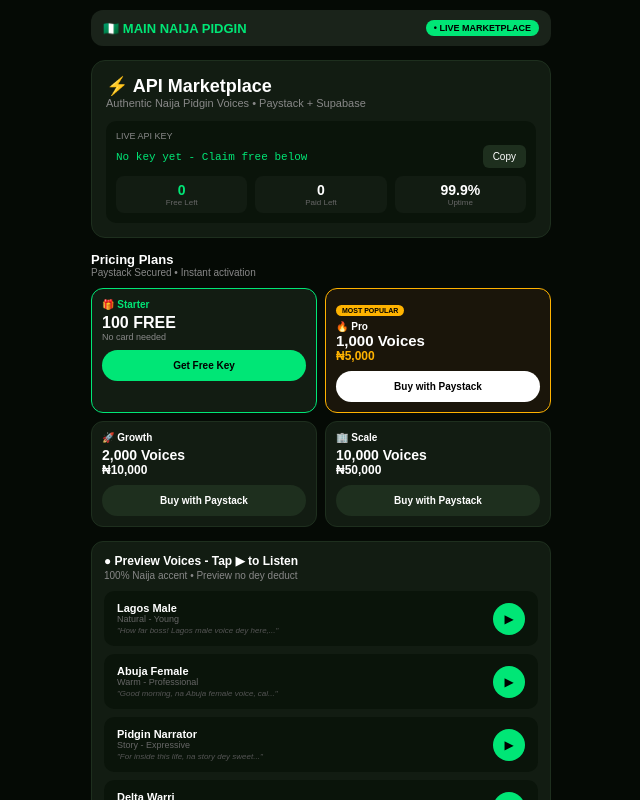
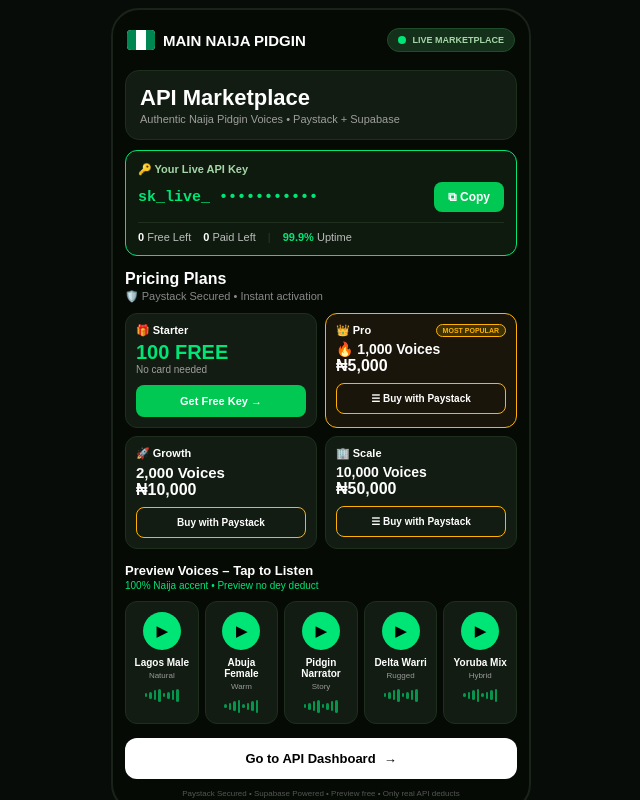
Before and after one commit to tapbombaai-glitch/main-naija-pidgin, a Next.js app: page / in a window 1280 px wide. Shown: the top 800 px of the page, without its empty margins (319-959 px from the left). Built offline with nearby package versions, Linux system fonts and the light colour scheme; no server answers; the database is empty.

Commit message:
Update page.tsx

```diff
--- a/app/page.tsx
+++ b/app/page.tsx
@@ -14,14 +14,14 @@
   const [realKey, setRealKey] = useState("");
   const [freeLeft, setFreeLeft] = useState(0);
   const [paidLeft, setPaidLeft] = useState(0);
-  const [loadingPkg, setLoadingPkg] = useState<string | null>(null);
+  const [loading, setLoading] = useState(false);
   const [voices, setVoices] = useState<any[]>([]);
   const [playingId, setPlayingId] = useState<string | null>(null);
   const [audio, setAudio] = useState<HTMLAudioElement | null>(null);
   const [toast, setToast] = useState("");
+  const [toastType, setToastType] = useState<"success"|"error">("success");
 
   useEffect(() => { loadData(); }, []);
-
   async function loadData() {
     const { data: u } = await supabase.auth.getUser();
     setUser(u?.user || null);
@@ -39,156 +39,140 @@
     const uid = u?.user?.id || guestId;
     const { data: keys } = await supabase.from('api_keys').select('*').eq('user_id', uid).eq('is_active', true).order('created_at', { ascending: false }).limit(1);
     if (keys && keys[0]) {
-      setApiKey(keys[0].key_prefix);
-      setRealKey(keys[0].key);
-      setFreeLeft(keys[0].free_requests_remaining || 0);
-      setPaidLeft(keys[0].paid_requests_remaining || 0);
+      setApiKey(keys[0].key_prefix); setRealKey(keys[0].key);
+      setFreeLeft(keys[0].free_requests_remaining || 0); setPaidLeft(keys[0].paid_requests_remaining || 0);
     }
   }
-
-  const showToast = (m: string) => { setToast(m); setTimeout(()=>setToast(""), 3500); };
-
+  const showToast = (m: string, type: "success"|"error" = "success") => { setToast(m); setToastType(type); setTimeout(()=>setToast(""), 3500); };
   const playSample = async (voice: any) => {
     try {
       if (audio) { audio.pause(); }
       if (playingId === voice.id) { setPlayingId(null); return; }
       setPlayingId(voice.id);
-      if (voice.sample_url) {
-        const a = new Audio(voice.sample_url);
-        setAudio(a); a.onended = () => setPlayingId(null);
-        await a.play(); return;
-      }
-      const utter = new SpeechSynthesisUtterance(voice.sample_text);
-      utter.onend = () => setPlayingId(null);
-      speechSynthesis.speak(utter);
+      if (voice.sample_url) { const a = new Audio(voice.sample_url); setAudio(a); a.onended = () => setPlayingId(null); await a.play(); return; }
+      const utter = new SpeechSynthesisUtterance(voice.sample_text); utter.onend = () => setPlayingId(null); speechSynthesis.speak(utter);
     } catch { setPlayingId(null); }
   };
-
   const claimFree = async () => {
-    setLoadingPkg('free_100');
+    setLoading(true);
     try {
       const guestId = localStorage.getItem('guest_id') || `guest_${Date.now()}`;
       localStorage.setItem('guest_id', guestId);
-      const res = await fetch('/api/keys/create-free', {
-        method: 'POST', headers: { 'Content-Type': 'application/json' },
-        body: JSON.stringify({ userId: user?.id || guestId })
-      });
+      const res = await fetch('/api/keys/create-free', { method: 'POST', headers: { 'Content-Type': 'application/json' }, body: JSON.stringify({ userId: user?.id || guestId }) });
       const data = await res.json();
-      if (data.api_key) {
-        setRealKey(data.api_key); setApiKey(data.key_prefix); setFreeLeft(100);
-        showToast("✅ 100 FREE claimed! Key copied!");
-        navigator.clipboard.writeText(data.api_key); await loadData();
-      } else { showToast(data.error || 'You already claimed free'); }
-    } catch { showToast("Network error"); }
-    setLoadingPkg(null);
+      if (data.api_key) { setRealKey(data.api_key); setApiKey(data.key_prefix); setFreeLeft(100); showToast("✅ 100 FREE claimed! Key copied!", "success"); navigator.clipboard.writeText(data.api_key); await loadData(); }
+      else showToast(data.error || 'Already claimed', "error");
+    } catch { showToast("Network error - add SUPABASE_SERVICE_KEY for Render", "error"); }
+    setLoading(false);
   };
-
   const buy = async (pkg: string) => {
     if (pkg === 'free_100') { claimFree(); return; }
-    setLoadingPkg(pkg);
+    setLoading(true);
     try {
       const guestId = localStorage.getItem('guest_id') || `guest_${Date.now()}`;
-      localStorage.setItem('guest_id', guestId);
-      showToast(`Opening Paystack for ${pkg}...`);
-      const res = await fetch('/api/paystack/initialize', {
-        method: 'POST', headers: { 'Content-Type': 'application/json' },
-        body: JSON.stringify({
-          packageId: pkg,
-          email: user?.email || 'customer@mainnaija.com',
-          userId: user?.id || guestId
-        })
-      });
+      const res = await fetch('/api/paystack/initialize', { method: 'POST', headers: { 'Content-Type': 'application/json' }, body: JSON.stringify({ packageId: pkg, email: user?.email || 'customer@mainnaija.com', userId: user?.id || guestId }) });
       const data = await res.json();
-      if (data.authorization_url) {
-        window.location.href = data.authorization_url;
-      } else {
-        showToast(data.error || 'Paystack key missing - check Render env');
-      }
-    } catch (e) {
-      showToast("Connection failed - check internet");
-    }
-    setLoadingPkg(null);
+      if (data.authorization_url) window.location.href = data.authorization_url;
+      else showToast(data.error || 'Paystack init failed', "error");
+    } catch { showToast("Connection failed", "error"); }
+    setLoading(false);
   };
 
   return (
-    <div style={{ background: "#050A05", minHeight: "100vh", width: "100%" }}>
-      <style>{`*{box-sizing:border-box} body{margin:0} button:active{transform:scale(0.97)} button:disabled{opacity:0.6}`}</style>
-      {toast && <div style={{ position: "fixed", top: "20px", left: "50%", transform: "translateX(-50%)", background: "#00E676", color: "black", padding: "10px 18px", borderRadius: "20px", fontSize: "11px", fontWeight: "900", zIndex: 100, maxWidth: "90%", textAlign: "center" }}>{toast}</div>}
-      <div style={{ maxWidth: "480px", margin: "0 auto", padding: "10px" }}>
-        <div style={{ background: "#1A231A", borderRadius: "12px", padding: "10px 12px", display: "flex", justifyContent: "space-between", alignItems: "center" }}>
-          <Link href="/" style={{ textDecoration: "none" }}><div style={{ fontWeight: "900", color: "#00E676", fontSize: "13px" }}>🇳🇬 MAIN NAIJA PIDGIN</div></Link>
-          <span style={{ background: "#00E676", color: "#000", fontSize: "9px", fontWeight: "800", padding: "3px 8px", borderRadius: "20px" }}>• LIVE MARKETPLACE</span>
+    <div style={{ background: "#080C08", minHeight: "100vh", width: "100%", padding: "8px" }}>
+      <style>{`
+        *{box-sizing:border-box} body{margin:0} button:active{transform:scale(0.97)}
+        .voice-scroll { display: grid; grid-template-columns: repeat(5, 1fr); gap: 6px; }
+        @media (max-width: 380px) {
+          .voice-scroll { display: flex; overflow-x: auto; gap: 8px; padding-bottom: 6px; scrollbar-width: none; }
+          .voice-scroll::-webkit-scrollbar { display: none; }
+          .voice-card { min-width: 88px; flex-shrink: 0; }
+        }
+      `}</style>
+      {toast && <div style={{ position: "fixed", top: "20px", left: "50%", transform: "translateX(-50%)", background: toastType==="error" ? "#FF5252" : "#00E676", color: toastType==="error" ? "white" : "black", padding: "10px 18px", borderRadius: "20px", fontSize: "11px", fontWeight: "900", zIndex: 100, maxWidth: "90%", textAlign: "center" }}>{toast}</div>}
+
+      <div style={{ maxWidth: "420px", margin: "0 auto", border: "2px solid #1A231A", borderRadius: "28px", background: "#050A05", padding: "12px" }}>
+        <div style={{ display: "flex", justifyContent: "space-between", alignItems: "center", padding: "6px 2px" }}>
+          <div style={{ display: "flex", alignItems: "center", gap: "8px" }}>
+            <div style={{ background: "white", borderRadius: "4px", width: "28px", height: "20px", display: "flex", overflow: "hidden" }}><div style={{ flex: 1, background: "#008751" }}></div><div style={{ flex: 1, background: "white" }}></div><div style={{ flex: 1, background: "#008751" }}></div></div>
+            <div style={{ fontWeight: "900", color: "white", fontSize: "15px" }}>MAIN NAIJA PIDGIN</div>
+          </div>
+          <div style={{ background: "#14301A", border: "1px solid #1E4D2B", color: "#A5D6A7", fontSize: "9px", fontWeight: "800", padding: "6px 10px", borderRadius: "20px", display: "flex", alignItems: "center", gap: "6px" }}><span style={{ width: "8px", height: "8px", background: "#00E676", borderRadius: "50%" }}></span>LIVE MARKETPLACE</div>
         </div>
 
-        <div style={{ marginTop: "14px", background: "#121C12", borderRadius: "14px", padding: "14px", border: "1px solid #1E2F1E" }}>
-          <div style={{ fontSize: "18px", fontWeight: "900", color: "white" }}>⚡ API Marketplace</div>
-          <div style={{ fontSize: "11px", color: "#888" }}>Authentic Naija Pidgin Voices • Paystack + Supabase</div>
-          <div style={{ marginTop: "12px", background: "#0A140A", borderRadius: "10px", padding: "10px" }}>
-            <div style={{ fontSize: "9px", color: "#888" }}>LIVE API KEY {freeLeft + paidLeft > 0 ? `• ${freeLeft + paidLeft} left` : ''}</div>
-            <div style={{ display: "flex", justifyContent: "space-between", alignItems: "center", marginTop: "4px", gap: "8px" }}>
-              <div style={{ fontSize: "11px", color: "#00E676", fontFamily: "monospace", overflow: "hidden", textOverflow: "ellipsis" }}>{apiKey || "No key yet - Claim free below"}</div>
-              <button onClick={() => { if(realKey){ navigator.clipboard.writeText(realKey); showToast("Key copied!"); }}} style={{ background: "#1E2F1E", color: "white", border: "none", padding: "6px 10px", borderRadius: "6px", fontSize: "10px", flexShrink: 0 }}>Copy</button>
+        <div style={{ marginTop: "12px", background: "#121C12", borderRadius: "14px", padding: "14px", border: "1px solid #1E2F1E" }}>
+          <div style={{ fontSize: "22px", fontWeight: "900", color: "white" }}>API Marketplace</div>
+          <div style={{ fontSize: "11px", color: "#9E9E9E", marginTop: "2px" }}>Authentic Naija Pidgin Voices • Paystack + Supabase</div>
+        </div>
+
+        <div style={{ marginTop: "10px", background: "#0F1A0F", border: "1.5px solid #00E676", borderRadius: "12px", padding: "12px" }}>
+          <div style={{ display: "flex", alignItems: "center", gap: "6px", fontSize: "11px", fontWeight: "700", color: "#A5D6A7" }}>🔑 Your Live API Key</div>
+          <div style={{ display: "flex", justifyContent: "space-between", alignItems: "center", marginTop: "6px", gap: "8px" }}>
+            <div style={{ fontSize: "15px", fontWeight: "900", color: "#00E676", fontFamily: "monospace", overflow: "hidden", textOverflow: "ellipsis" }}>{apiKey ? apiKey : "sk_live_ •••••••••••"}</div>
+            <button onClick={() => { if(realKey){ navigator.clipboard.writeText(realKey); showToast("Key copied!"); } }} style={{ background: "#00C853", color: "white", border: "none", padding: "8px 14px", borderRadius: "8px", fontSize: "12px", fontWeight: "800", flexShrink: 0 }}>⧉ Copy</button>
+          </div>
+          <div style={{ marginTop: "10px", borderTop: "1px solid #1E2F1E", paddingTop: "8px", display: "flex", gap: "12px", fontSize: "11px", color: "#BDBDBD" }}>
+            <span><b style={{ color: "white" }}>{freeLeft}</b> Free Left</span>
+            <span><b style={{ color: "white" }}>{paidLeft}</b> Paid Left</span>
+            <span style={{ color: "#333" }}>|</span>
+            <span><b style={{ color: "#00E676" }}>99.9%</b> Uptime</span>
+          </div>
+        </div>
+
+        <div style={{ marginTop: "14px" }}>
+          <div style={{ fontSize: "16px", fontWeight: "900", color: "white" }}>Pricing Plans</div>
+          <div style={{ fontSize: "11px", color: "#888", display: "flex", gap: "6px", marginTop: "2px" }}>🛡️ Paystack Secured • Instant activation</div>
+          <div style={{ display: "grid", gridTemplateColumns: "1fr 1fr", gap: "8px", marginTop: "10px" }}>
+            <div style={{ background: "#121C12", border: "1px solid #1E2F1E", borderRadius: "12px", padding: "10px" }}>
+              <div style={{ fontSize: "11px", fontWeight: "800", color: "white" }}>🎁 Starter</div>
+              <div style={{ fontSize: "20px", fontWeight: "900", color: "#00E676", marginTop: "4px" }}>100 FREE</div>
+              <div style={{ fontSize: "10px", color: "#9E9E9E" }}>No card needed</div>
+              <button onClick={() => buy('free_100')} disabled={loading} style={{ width: "100%", marginTop: "10px", background: "#00C853", color: "white", border: "none", padding: "10px", borderRadius: "8px", fontSize: "11px", fontWeight: "800" }}>{loading ? "..." : "Get Free Key →"}</button>
             </div>
-            {realKey && <div style={{ fontSize: "8px", color: "#FFB300", marginTop: "6px", wordBreak: "break-all" }}>⚠️ {realKey.slice(0,35)}... (tap Copy)</div>}
-            <div style={{ display: "flex", gap: "8px", marginTop: "8px" }}>
-              <div style={{ flex: 1, textAlign: "center", background: "#121C12", borderRadius: "8px", padding: "6px" }}><div style={{ fontSize: "14px", fontWeight: "900", color: "#00E676" }}>{freeLeft}</div><div style={{ fontSize: "8px", color: "#666" }}>Free Left</div></div>
-              <div style={{ flex: 1, textAlign: "center", background: "#121C12", borderRadius: "8px", padding: "6px" }}><div style={{ fontSize: "14px", fontWeight: "900", color: "white" }}>{paidLeft}</div><div style={{ fontSize: "8px", color: "#666" }}>Paid Left</div></div>
-              <div style={{ flex: 1, textAlign: "center", background: "#121C12", borderRadius: "8px", padding: "6px" }}><div style={{ fontSize: "14px", fontWeight: "900", color: "white" }}>99.9%</div><div style={{ fontSize: "8px", color: "#666" }}>Uptime</div></div>
+            <div style={{ background: "#1A150A", border: "1px solid #FFB300", borderRadius: "12px", padding: "10px" }}>
+              <div style={{ display: "flex", justifyContent: "space-between" }}>
+                <div style={{ fontSize: "11px", fontWeight: "800", color: "white" }}>👑 Pro</div>
+                <div style={{ fontSize: "7px", background: "#3E3200", border: "1px solid #FFB300", color: "#FFB300", padding: "2px 6px", borderRadius: "20px", fontWeight: "800" }}>MOST POPULAR</div>
+              </div>
+              <div style={{ fontSize: "14px", fontWeight: "900", color: "white", marginTop: "4px" }}>🔥 1,000 Voices</div>
+              <div style={{ fontSize: "16px", fontWeight: "900", color: "white" }}>₦5,000</div>
+              <button onClick={() => buy('pro')} disabled={loading} style={{ width: "100%", marginTop: "8px", background: "transparent", border: "1px solid #FFB300", color: "white", padding: "9px", borderRadius: "8px", fontSize: "10px", fontWeight: "800" }}>☰ Buy with Paystack</button>
+            </div>
+            <div style={{ background: "#121C12", borderRadius: "12px", padding: "10px", border: "1px solid #1E2F1E" }}>
+              <div style={{ fontSize: "11px", fontWeight: "800", color: "white" }}>🚀 Growth</div>
+              <div style={{ fontSize: "15px", fontWeight: "900", color: "white", marginTop: "4px" }}>2,000 Voices</div>
+              <div style={{ fontSize: "16px", fontWeight: "900", color: "white" }}>₦10,000</div>
+              <button onClick={() => buy('growth')} disabled={loading} style={{ width: "100%", marginTop: "8px", background: "transparent", border: "1px solid #FFB300", color: "white", padding: "9px", borderRadius: "8px", fontSize: "10px", fontWeight: "800" }}>Buy with Paystack</button>
+            </div>
+            <div style={{ background: "#121C12", borderRadius: "12px", padding: "10px", border: "1px solid #1E2F1E" }}>
+              <div style={{ fontSize: "11px", fontWeight: "800", color: "white" }}>🏢 Scale</div>
+              <div style={{ fontSize: "14px", fontWeight: "900", color: "white", marginTop: "4px" }}>10,000 Voices</div>
+              <div style={{ fontSize: "16px", fontWeight: "900", color: "white" }}>₦50,000</div>
+              <button onClick={() => buy('scale')} disabled={loading} style={{ width: "100%", marginTop: "8px", background: "transparent", border: "1px solid #FFB300", color: "white", padding: "9px", borderRadius: "8px", fontSize: "10px", fontWeight: "800" }}>☰ Buy with Paystack</button>
             </div>
           </div>
         </div>
 
         <div style={{ marginTop: "14px" }}>
-          <div style={{ fontSize: "13px", fontWeight: "800", color: "white" }}>Pricing Plans</div>
-          <div style={{ fontSize: "10px", color: "#888" }}>Paystack Secured • Instant activation</div>
-          <div style={{ display: "grid", gridTemplateColumns: "1fr 1fr", gap: "8px", marginTop: "10px" }}>
-            <div style={{ background: "#121C12", border: "1px solid #00E676", borderRadius: "12px", padding: "10px" }}>
-              <div style={{ fontSize: "10px", fontWeight: "800", color: "#00E676" }}>🎁 Starter</div>
-              <div style={{ fontSize: "16px", fontWeight: "900", color: "white", marginTop: "4px" }}>100 FREE</div>
-              <div style={{ fontSize: "9px", color: "#888" }}>No card needed</div>
-              <button onClick={() => buy('free_100')} disabled={!!loadingPkg} style={{ width: "100%", marginTop: "8px", background: "#00E676", color: "#000", border: "none", padding: "10px", borderRadius: "20px", fontSize: "10px", fontWeight: "900" }}>{loadingPkg==='free_100' ? "Claiming..." : "Get Free Key"}</button>
-            </div>
-            <div style={{ background: "#1A150A", border: "1px solid #FFB300", borderRadius: "12px", padding: "10px" }}>
-              <div style={{ fontSize: "7px", background: "#FFB300", color: "#000", display: "inline-block", padding: "2px 6px", borderRadius: "10px", fontWeight: "800" }}>MOST POPULAR</div>
-              <div style={{ fontSize: "10px", fontWeight: "800", color: "white", marginTop: "4px" }}>🔥 Pro</div>
-              <div style={{ fontSize: "15px", fontWeight: "900", color: "white" }}>1,000 Voices</div>
-              <div style={{ fontSize: "12px", fontWeight: "800", color: "#FFB300" }}>₦5,000</div>
-              <button onClick={() => buy('starter')} disabled={!!loadingPkg} style={{ width: "100%", marginTop: "8px", background: "white", color: "#000", border: "none", padding: "10px", borderRadius: "20px", fontSize: "10px", fontWeight: "900" }}>{loadingPkg==='starter' ? "Loading..." : "Buy with Paystack"}</button>
-            </div>
-            <div style={{ background: "#121C12", borderRadius: "12px", padding: "10px", border: "1px solid #1E2F1E" }}>
-              <div style={{ fontSize: "10px", fontWeight: "800", color: "white" }}>🚀 Growth</div>
-              <div style={{ fontSize: "14px", fontWeight: "900", color: "white", marginTop: "4px" }}>2,000 Voices</div>
-              <div style={{ fontSize: "12px", fontWeight: "800", color: "white" }}>₦10,000</div>
-              <button onClick={() => buy('growth')} disabled={!!loadingPkg} style={{ width: "100%", marginTop: "8px", background: "#1E2F1E", color: "white", border: "none", padding: "10px", borderRadius: "20px", fontSize: "10px", fontWeight: "800" }}>{loadingPkg==='growth' ? "Loading..." : "Buy with Paystack"}</button>
-            </div>
-            <div style={{ background: "#121C12", borderRadius: "12px", padding: "10px", border: "1px solid #1E2F1E" }}>
-              <div style={{ fontSize: "10px", fontWeight: "800", color: "white" }}>🏢 Scale</div>
-              <div style={{ fontSize: "14px", fontWeight: "900", color: "white", marginTop: "4px" }}>10,000 Voices</div>
-              <div style={{ fontSize: "12px", fontWeight: "800", color: "white" }}>₦50,000</div>
-              <button onClick={() => buy('scale')} disabled={!!loadingPkg} style={{ width: "100%", marginTop: "8px", background: "#1E2F1E", color: "white", border: "none", padding: "10px", borderRadius: "20px", fontSize: "10px", fontWeight: "800" }}>{loadingPkg==='scale' ? "Loading..." : "Buy with Paystack"}</button>
-            </div>
+          <div style={{ fontSize: "13px", fontWeight: "800", color: "white" }}>Preview Voices – Tap to Listen</div>
+          <div style={{ fontSize: "10px", color: "#00E676", marginTop: "2px" }}>100% Naija accent • Preview no dey deduct</div>
+          {/* FIXED FOR SMALL PHONE: flex scroll on <380px */}
+          <div className="voice-scroll" style={{ marginTop: "10px" }}>
+            {voices.slice(0,5).map((v: any) => (
+              <div key={v.id} onClick={() => playSample(v)} className="voice-card" style={{ background: playingId === v.id ? "#1A2F1A" : "#121C12", border: playingId === v.id ? "1px solid #00E676" : "1px solid #1E2F1E", borderRadius: "12px", padding: "10px 6px", textAlign: "center", cursor: "pointer" }}>
+                <div style={{ width: "38px", height: "38px", background: playingId === v.id ? "#FF5252" : "#00E676", borderRadius: "50%", display: "flex", alignItems: "center", justifyContent: "center", margin: "0 auto", fontSize: "14px", color: "#000", fontWeight: "900" }}>{playingId === v.id ? "■" : "▶"}</div>
+                <div style={{ fontSize: "10px", fontWeight: "800", color: "white", marginTop: "7px", lineHeight: "1.1" }}>{v.name}</div>
+                <div style={{ fontSize: "8px", color: "#999", marginTop: "3px" }}>{v.accent.split("-")[0].trim()}</div>
+                <div style={{ marginTop: "8px", display: "flex", justifyContent: "center", gap: "2px", height: "14px", alignItems: "center" }}>
+                  {[...Array(8)].map((_, i) => <div key={i} style={{ width: "2.5px", height: `${4 + (i % 4) * 3}px`, background: "#00E676", borderRadius: "2px", opacity: playingId === v.id ? 1 : 0.6 }}></div>)}
+                </div>
+              </div>
+            ))}
           </div>
         </div>
 
-        <div style={{ marginTop: "14px", background: "#121C12", borderRadius: "12px", padding: "12px", border: "1px solid #1E2F1E" }}>
-          <div style={{ fontSize: "12px", fontWeight: "800", color: "white" }}>● Preview Voices - Tap ▶ to Listen</div>
-          <div style={{ fontSize: "10px", color: "#888", marginTop: "2px" }}>100% Naija accent • Preview no dey deduct</div>
-          <div style={{ marginTop: "10px", display: "flex", flexDirection: "column", gap: "8px" }}>
-            {voices.map((v: any) => (
-              <div key={v.id} style={{ display: "flex", justifyContent: "space-between", background: playingId === v.id ? "#1A2F1A" : "#0A140A", padding: "10px 12px", borderRadius: "10px", alignItems: "center", border: playingId === v.id ? "1px solid #00E676" : "1px solid transparent" }}>
-                <div style={{ flex: 1 }}>
-                  <div style={{ fontSize: "11px", fontWeight: "800", color: "white" }}>{v.name} {playingId === v.id && <span style={{ color: "#00E676", fontSize: "9px" }}>● PLAYING</span>}</div>
-                  <div style={{ fontSize: "9px", color: "#666" }}>{v.accent}</div>
-                  <div style={{ fontSize: "8px", color: "#555", marginTop: "2px", fontStyle: "italic" }}>"{v.sample_text?.slice(0,40)}..."</div>
-                </div>
-                <button onClick={() => playSample(v)} style={{ width: "32px", height: "32px", background: playingId === v.id ? "#FF5252" : "#00E676", borderRadius: "50%", display: "flex", alignItems: "center", justifyContent: "center", fontSize: "12px", border: "none" }}>{playingId === v.id ? "■" : "▶"}</button>
-              </div>
-            ))}
-          </div>
-          <Link href="/api-dashboard" style={{ display: "block", marginTop: "12px", background: "white", color: "#000", textAlign: "center", padding: "11px", borderRadius: "20px", fontSize: "11px", fontWeight: "900", textDecoration: "none" }}>Go to API Dashboard →</Link>
-        </div>
-
-        <div style={{ textAlign: "center", fontSize: "8px", color: "#444", marginTop: "14px", paddingBottom: "24px" }}>Paystack Secured • Supabase Powered • Preview free • Only real API deducts</div>
+        <Link href="/api-dashboard" style={{ display: "flex", justifyContent: "center", alignItems: "center", gap: "8px", marginTop: "14px", background: "white", color: "#000", padding: "13px", borderRadius: "12px", fontSize: "13px", fontWeight: "900", textDecoration: "none" }}>Go to API Dashboard <span>→</span></Link>
+        <div style={{ textAlign: "center", fontSize: "8px", color: "#555", marginTop: "10px" }}>Paystack Secured • Supabase Powered • Preview free • Only real API deducts</div>
       </div>
     </div>
   );
```
